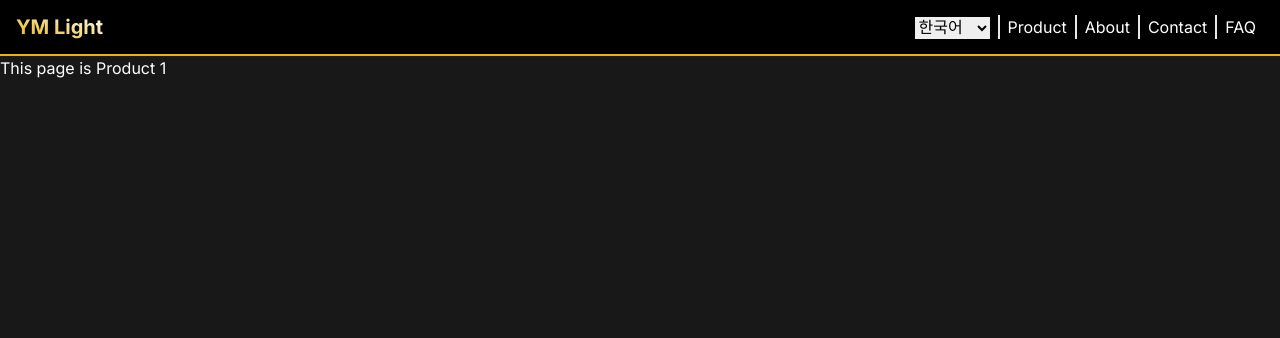
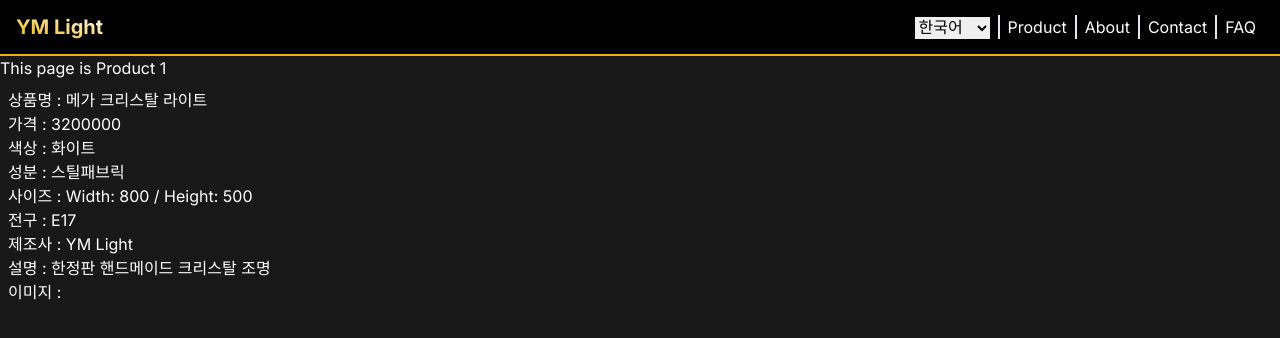
Before and after one commit to bakhanx/ym-light, a Next.js app: page /products/1 in a window 1280 px wide. Shown: the top 338 px of the page. Built offline with nearby package versions, Linux system fonts and the light colour scheme.

Commit message:
상품 정보

```diff
--- a/src/app/(content)/products/[id]/page.tsx
+++ b/src/app/(content)/products/[id]/page.tsx
@@ -1,3 +1,6 @@
+import productData from "@/db/productInfo-kor.json";
+import { Fragment } from "react";
+
 type Props = {
   params: {
     id: string;
@@ -5,7 +8,32 @@ type Props = {
 };
 
 const ProductDetail = ({ params }: Props) => {
-  return <div>This page is Product {params.id}</div>;
+  const product = productData.products.find(
+    (product) => String(product.id) === params.id,
+  );
+
+  console.log(product);
+
+  return (
+    <>
+      <div>This page is Product {params.id}</div>
+      {product && (
+        <div className="p-2">
+          <div>상품명 : {product.name}</div>
+          <div>가격 : {product.price}</div>
+          <div>색상 : {product.color}</div>
+          <div>성분 : {product.ingradient}</div>
+          <div>
+            사이즈 : Width: {product.size.width} / Height: {product.size.height}
+          </div>
+          <div>전구 : {product.bulb}</div>
+          <div>제조사 : {product.manufacture}</div>
+          <div>설명 : {product.description}</div>
+          <div>이미지 : {product.image}</div>
+        </div>
+      )}
+    </>
+  );
 };
 
 export default ProductDetail;
```
